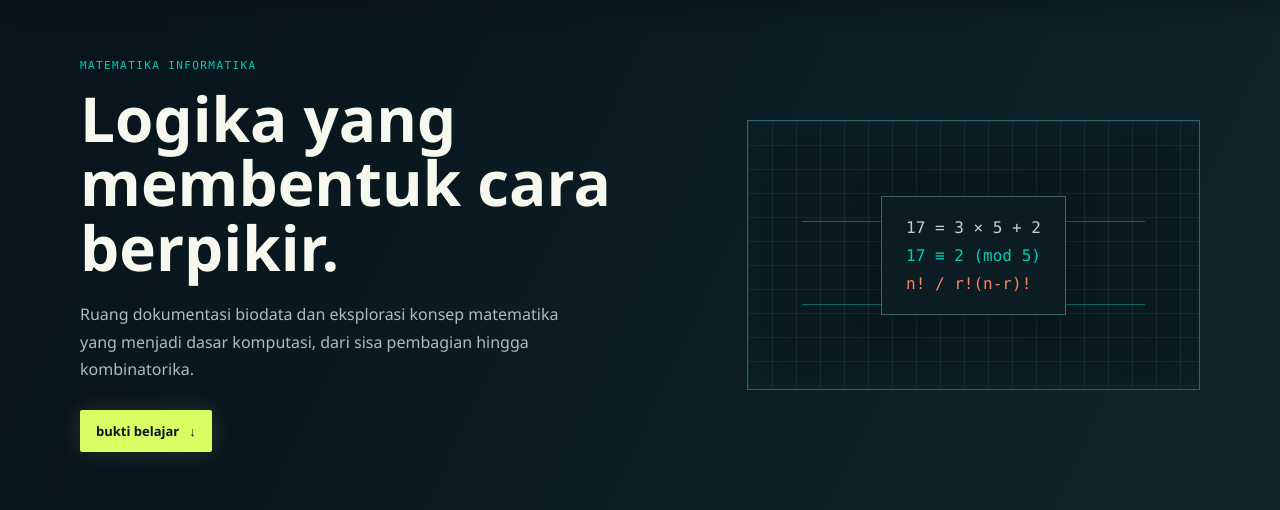
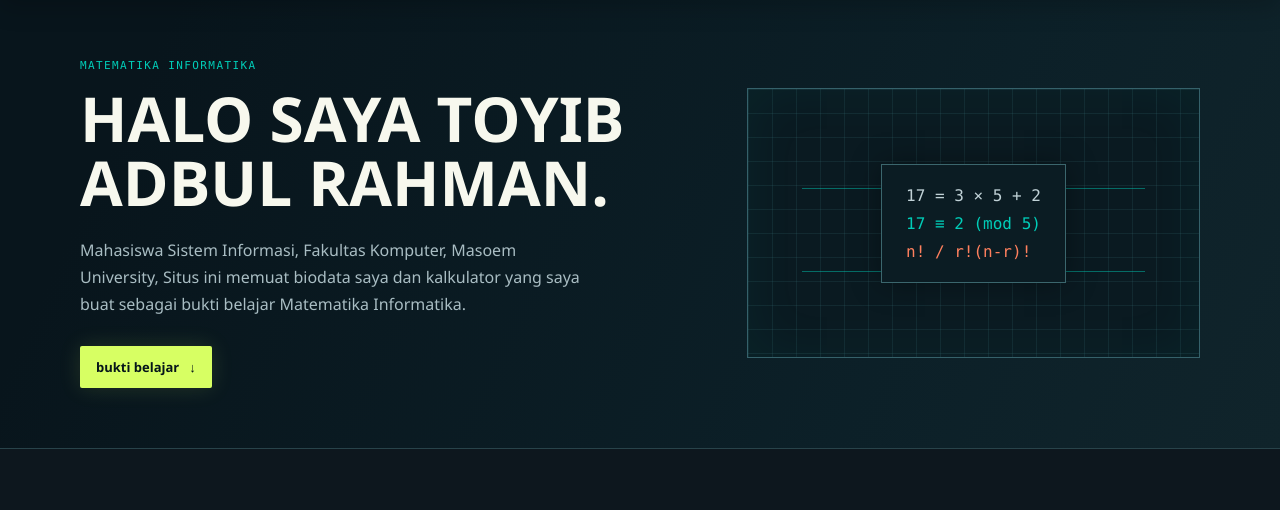
Before and after one commit to toyibar5/toyibar5, a plain HTML site: page utsmafi.html in a window 1280 px wide. Shown: the part 69-579 px from the top of the page. Drawn offline with Linux system fonts and the light colour scheme.

Commit message:
Update utsmafi.html

```diff
--- a/utsmafi.html
+++ b/utsmafi.html
@@ -4,7 +4,7 @@
   <meta charset="UTF-8">
   <meta name="viewport" content="width=device-width, initial-scale=1">
   <meta name="theme-color" content="#f2f4ed">
-  <title>Ruang Belajar | Biodata & Matematika Informatika</title>
+  <title>UJIAN TENGAH SEMESTER | Biodata & Matematika Informatika</title>
   <style>
     :root {
       --ink: #1b3029;
@@ -599,8 +599,8 @@
       <div class="hero-inner">
         <div>
           <p class="eyebrow">Matematika Informatika</p>
-          <h1>Logika yang membentuk cara berpikir.</h1>
-          <p class="hero-copy">Ruang dokumentasi biodata dan eksplorasi konsep matematika yang menjadi dasar komputasi, dari sisa pembagian hingga kombinatorika.</p>
+          <h1>HALO SAYA TOYIB ADBUL RAHMAN.</h1>
+          <p class="hero-copy">Mahasiswa Sistem Informasi, Fakultas Komputer, Masoem University, Situs ini memuat biodata saya dan kalkulator yang saya buat sebagai bukti belajar Matematika Informatika.</p>
           <a class="hero-link" href="#bukti-belajar">bukti belajar <span aria-hidden="true">↓</span></a>
         </div>
         <div class="number-art" aria-label="Ilustrasi persamaan modular">
```
